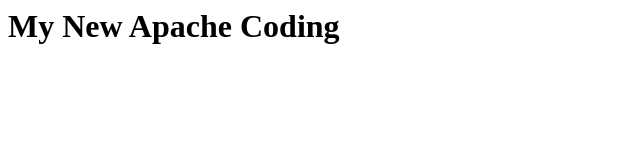
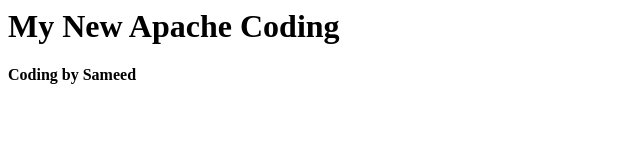
Before and after one commit to adilsarim/apache, a plain HTML site: page index.html in a window 1280 px wide. Shown: the whole page, without its empty margins (0-640 px from the left). Drawn offline with Linux system fonts and the light colour scheme.

Commit message:
by sameed-dev

```diff
--- a/index.html
+++ b/index.html
@@ -1,3 +1,4 @@
 <html>
 	<h1> My New Apache Coding </h1>
+	<h4> Coding by Sameed </h4>
 </html>
```
